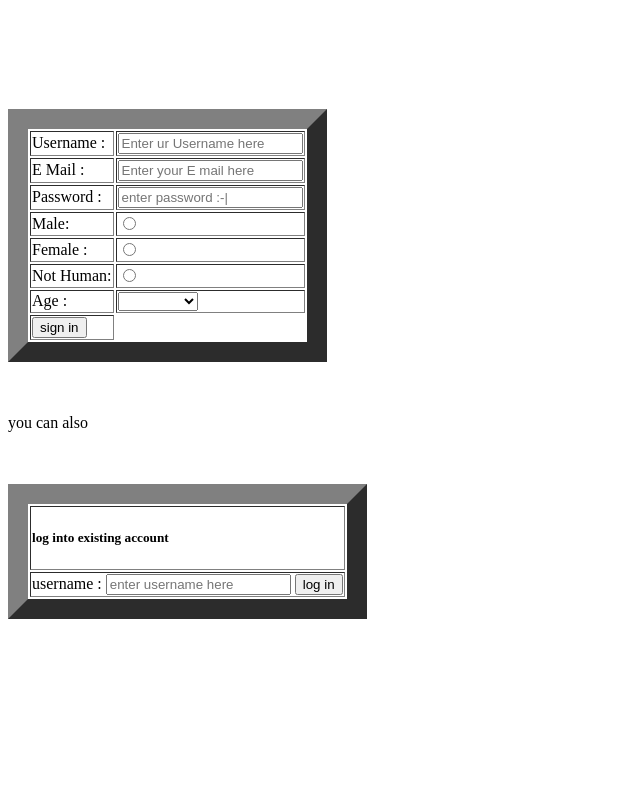
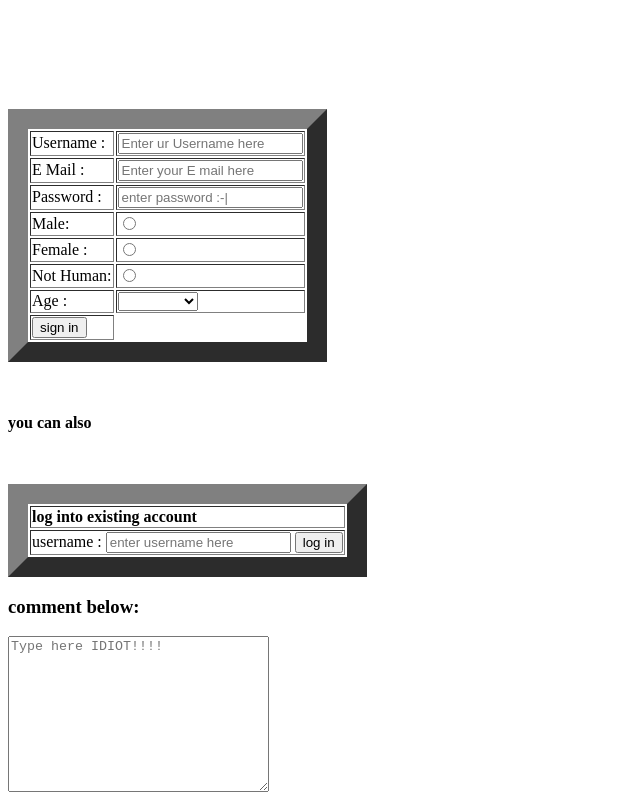
Before and after one commit to Anmol0240/HTML_PRACTICE, a plain HTML site: page create_form_page.html in a window 1280 px wide. Shown: the part 79-883 px from the top of the page, without its empty margins (0-640 px from the left). Before the commit the page ends 800 px from the top, so only its background shows below. Drawn offline with Linux system fonts and the light colour scheme.

Commit message:
Comment section
added new space to comment in a website

```diff
--- a/create_form_page.html
+++ b/create_form_page.html
@@ -99,19 +99,18 @@
 
             </tr>
 
-            <tr>
 
                 <td> <input type="submit" value="sign in"></td>
 
             </tr>
 
         </table>
-        <br><br><p>you can also </p>
+        <br><br><p><b>you can also</b></p>
         <table border="20">
             <tr>
 
                 <td>
-                    <h5>log into existing account</h5>
+                    <b>log into existing account</b>
                 </td>
 
                 <br><br>
@@ -129,6 +128,9 @@
                 </td>
             </tr>
         </table>
+        <p></p>
+        <tr><h3>comment below:</h3>
+            <textarea name="" id="comment" cols="30" rows="10" placeholder="Type here IDIOT!!!!" title="please give your feed back here" ></textarea>
     </form>
  </body>
  </html>
```
